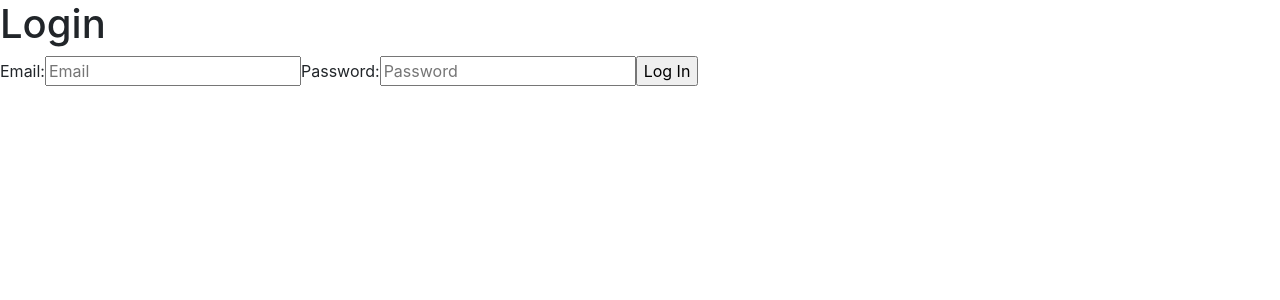
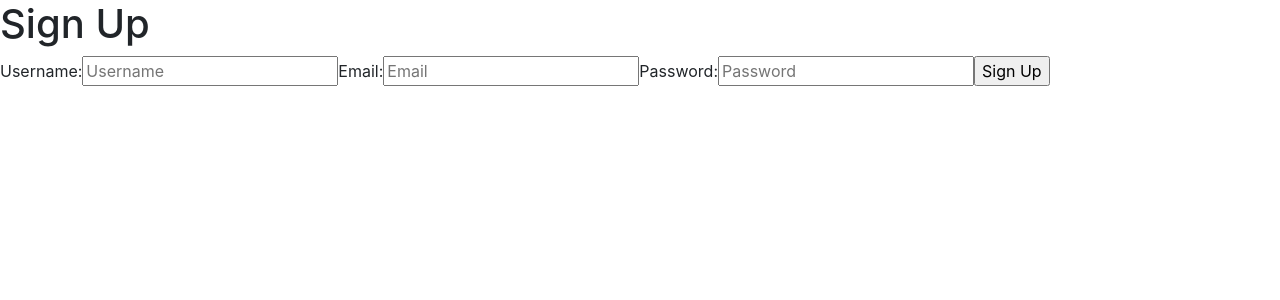
Before and after one commit to rcho100/movie-central-frontend, a React (Create React App) app: page /signup in a window 1280 px wide. Shown: the top 300 px of the page. Built offline with nearby package versions, Linux system fonts and the light colour scheme; no server answers.

Commit message:
Enable routes for signup, login, & logout

```diff
--- a/src/App.js
+++ b/src/App.js
@@ -1,8 +1,10 @@
 import React, { Component } from 'react';
+import Signup from './components/Signup'
 import Login from './components/Login'
 import Logout from './components/Logout'
 import { connect } from 'react-redux'
 import { getCurrentUser } from "./actions/currentUser"
+import { BrowserRouter as Router, Route, Switch } from 'react-router-dom'
 
 class App extends Component {
   componentDidMount() {
@@ -11,7 +13,15 @@ class App extends Component {
 
   render() {
     return (
-      this.props.currentUser ? <Logout /> : <Login />
+      <>
+        <Router>
+          <Switch>
+            <Route exact path='/signup' component={Signup}/>
+            <Route exact path='/login' component={Login}/>
+            <Route exact path='/logout' component={Logout}/>
+          </Switch>
+        </Router>
+      </>
     )
   }
 }
```
